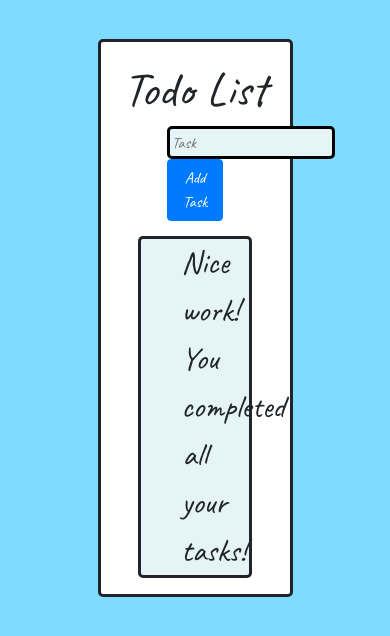
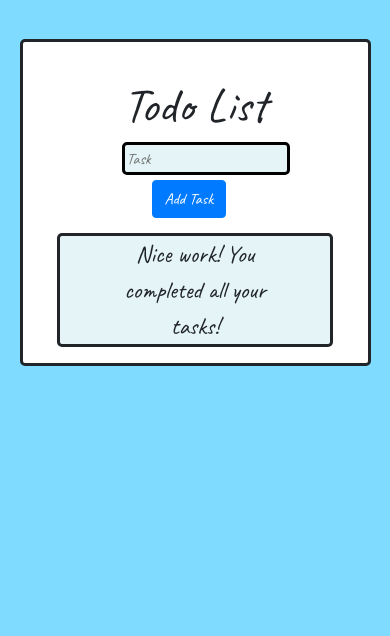
Before and after one commit to CedenoHernandez/todo-list, a React (Create React App) app: page / in a window 390 px wide. Shown: the top 636 px of the page. Built offline with nearby package versions, Linux system fonts and the light colour scheme.

Commit message:
Add page responsiveness for mobile and tablet

```diff
--- a/src/App.scss
+++ b/src/App.scss
@@ -46,6 +46,7 @@ form {
   border-radius: 5px;
   align-items: center;
   display: inline;
+  margin-right: 5px;
 }
 
 .theList {
@@ -69,3 +70,65 @@ li:hover {
 ul:empty::after {
   content: "Nice work! You completed all your tasks!";
 }
+
+//media queries (refactor later with Bootstrap)
+
+//mobile
+@media (min-width: 320px) and (max-width:415px){
+  body {
+    margin-left: 5%;
+    margin-right: 5%;
+  }
+  .theList {
+    font-size: 1.5em;
+    margin-left: 10%;
+    margin-right: 10%;
+  }
+  .todoListMain {
+    padding-left: 40px;
+  }
+  button{
+    margin-top: 5px;
+    margin-left: 30px;
+  }
+}
+
+// ipad
+@media screen and (min-width: 768px) and (max-width: 770px){
+  body {
+    margin-left: 10%;
+    margin-right: 10%;
+  }
+  .theList {
+    font-size: 2em;
+    margin-left: 10%;
+    margin-right: 10%;
+  }
+  .todoListMain {
+    padding-left: 150px;
+  }
+  button{
+    margin-top: 5px;
+    margin-left: 30px;
+  }
+}
+
+// only for ipad Pro
+@media screen and (width:1024px) {
+  body {
+    margin-left: 10%;
+    margin-right: 10%;
+  }
+  .theList {
+    font-size: 2em;
+    margin-left: 10%;
+    margin-right: 10%;
+  }
+  .todoListMain {
+    padding-left: 230px;
+  }
+  button{
+    margin-top: 5px;
+    margin-left: 30px;
+  }
+}
```
